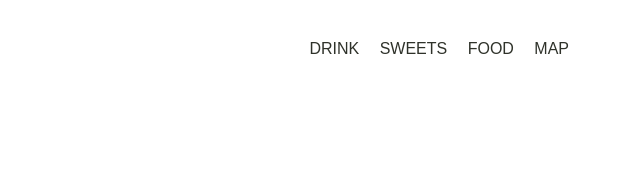
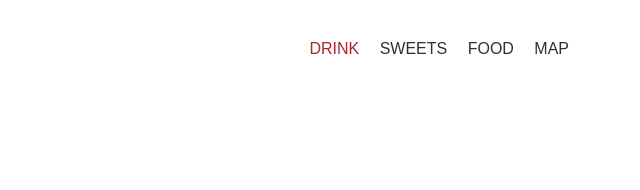
Before and after one commit to Bombaycat0428/Bombay, a plain HTML site: page Coading5.html in a window 1280 px wide. In both pictures the pointer is over the link "DRINK". Shown: the top 190 px of the page, 524-1164 px from the left. Drawn offline with Linux system fonts and the light colour scheme.

Commit message:
Update Coading5.css

```diff
--- a/css/Coading5.css
+++ b/css/Coading5.css
@@ -35,6 +35,10 @@ img{
     display: block;
     text-transform: uppercase;
     padding:8px;
+}
+
+.style-nav ul li a:hover{
+    color:brown;
 }
 
 .row:before, .row:after{
```
